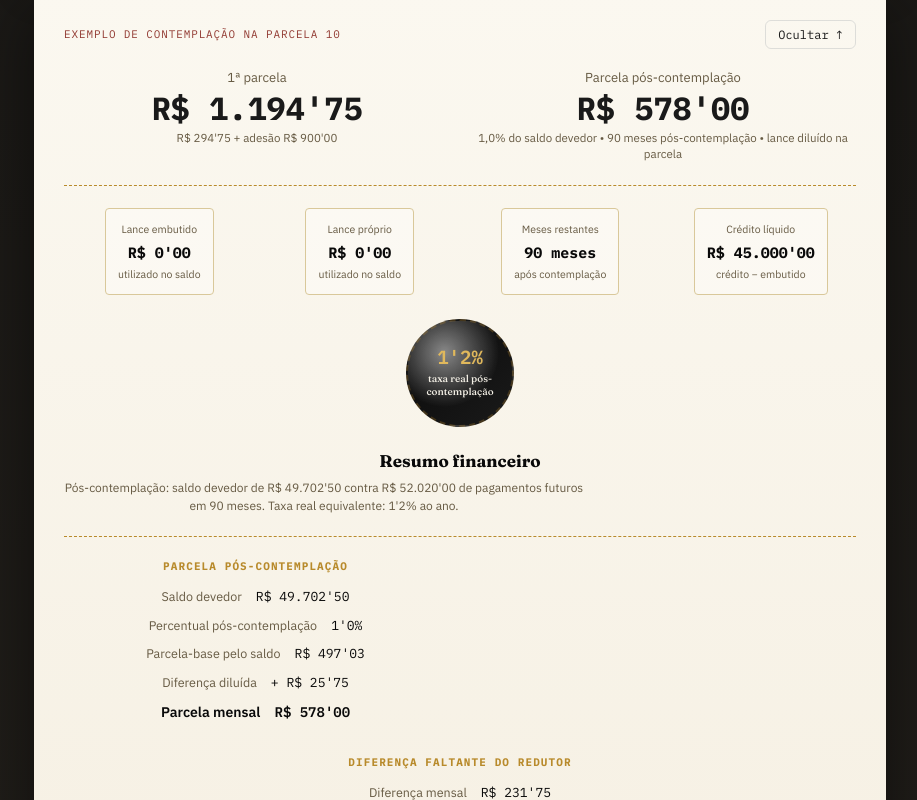
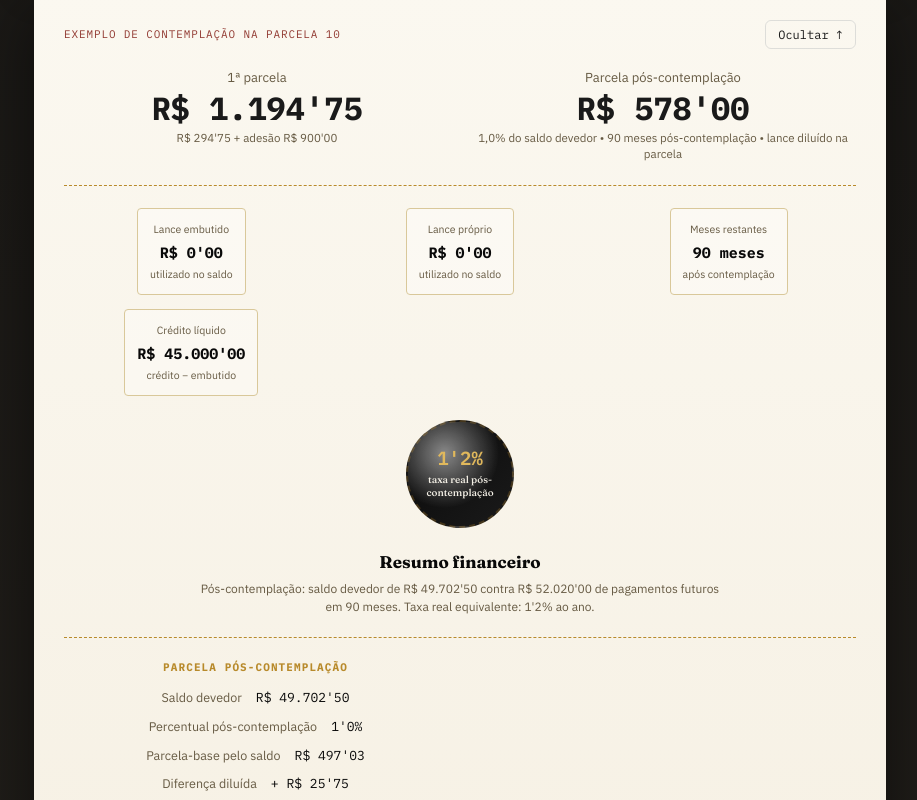
Before and after one commit to JhonyOwner/simulador, a plain HTML site: page simulador.html in a window 1280 px wide. Both pictures are taken after a click on the button "Carregar exemplo". Shown: the part 1602-2402 px from the top of the page, without its empty margins (180-1097 px from the left). Drawn offline with Linux system fonts and the light colour scheme.

Commit message:
corrigido o layout

```diff
--- a/simulador.html
+++ b/simulador.html
@@ -40,7 +40,7 @@ legend{font-family:var(--mono);font-size:11px;letter-spacing:.12em;text-transfor
 .result-panel-top{display:flex;align-items:center;justify-content:space-between;margin-bottom:20px}.headline-tag{font-family:var(--mono);font-size:11px;letter-spacing:.08em;text-transform:uppercase;color:var(--red)}
 .headline-numbers{display:grid;grid-template-columns:1fr 1fr;gap:20px;padding-bottom:22px;margin-bottom:22px;border-bottom:1px dashed var(--gold)}.headline-label{font-size:13px;color:var(--text-soft);margin-bottom:4px}.headline-value{font-family:var(--mono);font-size:clamp(20px,3.2vw,32px);font-weight:700;color:var(--ink-2);line-height:1.04}.headline-sub{font-size:11.5px;color:var(--text-soft);margin-top:4px}
 /* Destaques limpos */
-.key-grid{display:grid;grid-template-columns:repeat(4,1fr);gap:10px;margin:0 0 24px}.key-card{padding:13px 12px;border:1px solid var(--parchment-2);border-radius:4px;background:rgba(255,255,255,.30)}.key-card .k{font-size:10.5px;color:var(--text-soft);margin-bottom:5px}.key-card .v{font-family:var(--mono);font-size:15px;font-weight:700;color:var(--ink)}.key-card .s{font-size:10.5px;color:var(--text-soft);margin-top:3px;line-height:1.35}
+.key-grid{display:grid;grid-template-columns:repeat(3,minmax(0,1fr));gap:14px;margin:0 0 24px}.key-card{padding:13px 12px;border:1px solid var(--parchment-2);border-radius:4px;background:rgba(255,255,255,.30)}.key-card .k{font-size:10.5px;color:var(--text-soft);margin-bottom:5px}.key-card .v{font-family:var(--mono);font-size:15px;font-weight:700;color:var(--ink)}.key-card .s{font-size:10.5px;color:var(--text-soft);margin-top:3px;line-height:1.35}
 .seal-row{display:flex;gap:22px;align-items:center;padding-bottom:20px;border-bottom:1px dashed var(--gold);margin-bottom:22px;flex-wrap:wrap}.seal{width:108px;height:108px;border-radius:50%;flex:none;display:flex;flex-direction:column;align-items:center;justify-content:center;background:radial-gradient(circle at 35% 30%,rgba(255,255,255,.5),transparent 55%),linear-gradient(135deg,var(--ink) 0%,var(--ink-2) 100%);color:var(--parchment);border:2px dashed rgba(185,138,46,.28);text-align:center}.seal .num{font-family:var(--mono);font-size:19px;font-weight:600;color:var(--gold-light);line-height:1}.seal .lbl{font-family:var(--serif);font-size:10px;line-height:1.25;max-width:84px;margin-top:6px}.seal-desc h3{font-family:var(--serif);font-size:17px;margin:0 0 5px;color:var(--ink)}.seal-desc p{font-size:12px;color:var(--text-soft);line-height:1.55;margin:0;max-width:520px}
 .cols{display:grid;grid-template-columns:1fr 1fr;gap:26px;margin-bottom:24px}.ledger h4,.section-block h4{font-family:var(--mono);font-size:11px;text-transform:uppercase;letter-spacing:.1em;color:var(--gold);margin:0 0 12px}.section-block{margin-bottom:22px}.ledger-line{display:flex;align-items:baseline;gap:8px;margin-bottom:9px}.ledger-line .lbl{font-size:12.5px;color:var(--text-soft);white-space:nowrap}.ledger-line .fill{flex:1;border-bottom:1px dotted #b9ac83;margin-bottom:3px}.ledger-line .val{font-family:var(--mono);font-size:13px;color:var(--ink);white-space:nowrap}.ledger-line.total .lbl,.ledger-line.total .val{color:var(--ink);font-weight:600;font-size:14px}.ledger-line.total .fill{border-bottom-color:var(--ink)}.ledger-line.hi .val{color:var(--red)}.ledger-line.ok .val{color:var(--green)}
 .formula{font-size:12px;line-height:1.7;color:var(--ink-2);padding:14px;border:1px solid rgba(21,68,97,.12);border-radius:4px;background:#F8F5EA;margin-bottom:22px}.formula strong{color:var(--ink)}.formula .final{font-weight:700;color:var(--red)}
@@ -65,7 +65,7 @@ legend{font-family:var(--mono);font-size:11px;letter-spacing:.12em;text-transfor
 .result-panel.compact-mode .headline-numbers{margin-bottom:12px;padding-bottom:12px}
 .result-panel.compact-mode .result-panel-top{margin-bottom:12px}
 
-@media(max-width:800px){.key-grid{grid-template-columns:1fr 1fr}}
+@media(max-width:800px){.key-grid{grid-template-columns:repeat(2,minmax(0,1fr))}}
 @media(max-width:700px){.field-row{grid-template-columns:1fr;gap:12px}.cols{grid-template-columns:1fr;gap:18px}.headline-numbers{grid-template-columns:1fr}.summary-strip{grid-template-columns:1fr 1fr}.action-bar{flex-direction:column;align-items:stretch}.btn{width:100%}.seal{display:none}.key-grid{grid-template-columns:1fr 1fr}}
 @media(max-width:480px){.form-panel,.result-panel{padding:16px}.summary-strip{grid-template-columns:1fr}.key-grid{grid-template-columns:1fr}.wrap{padding:0 12px 40px}}
 @media print{
@@ -91,7 +91,9 @@ header.hero{background:radial-gradient(circle at 50% 0%,rgba(224,184,92,.18),tra
 .radio-group{justify-content:center}
 .action-bar{justify-content:center}
 .headline-numbers>div,.seal-desc{width:100%}
-.seal-row{justify-content:center}
+.seal-row{justify-content:center;text-align:center}
+.seal-desc{width:min(100%,760px);margin:0 auto}
+.seal-desc p{margin-left:auto;margin-right:auto}
 .cols{grid-template-columns:1fr 1fr;gap:26px}
 .ledger,.section-block{width:min(100%,760px);margin-left:auto;margin-right:auto}
 .ledger-line{display:grid;grid-template-columns:max-content max-content;justify-content:center;gap:14px;align-items:baseline}
```
